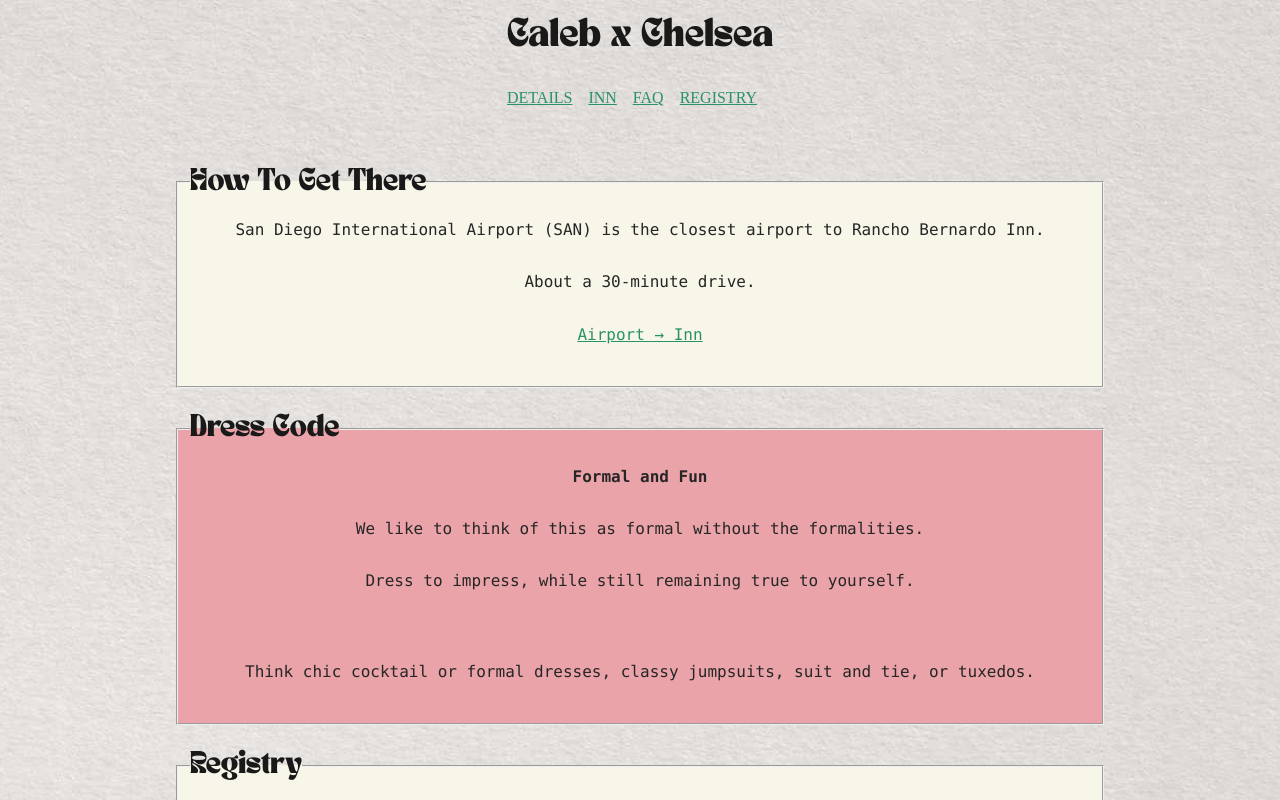
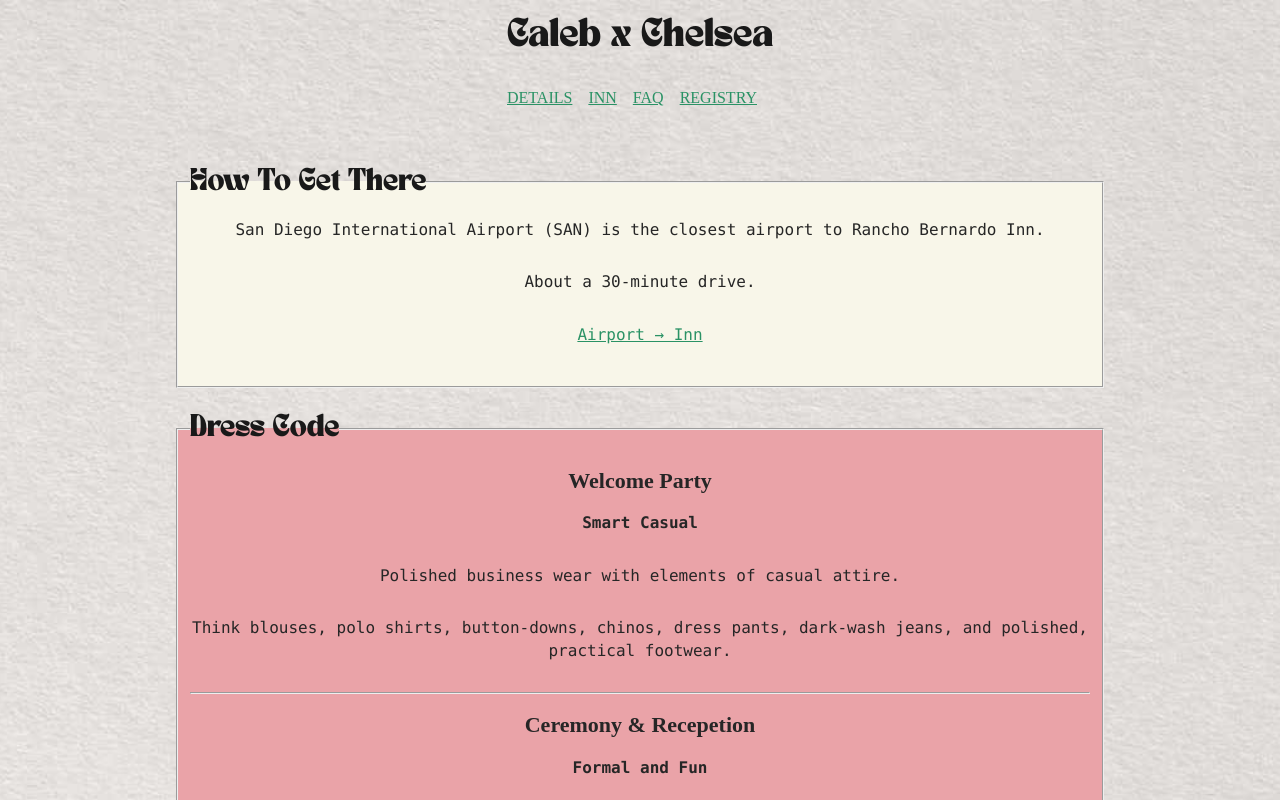
Before and after one commit to cbodtorf/wedding, a SvelteKit app: page /faq in a window 1280 px wide. Shown: the top 800 px of the page. Built offline with nearby package versions, Linux system fonts and the light colour scheme; a web font is replaced by a local one.

Commit message:
feat: add welcome.

```diff
--- a/src/routes/api/registry.json.js
+++ b/src/routes/api/registry.json.js
@@ -71,7 +71,7 @@ export const get = async ({ params, locals }) => {
 
   const altLogos = {
     halliehillanimalsanctuary: 'https://dl5zpyw5k3jeb.cloudfront.net/organization-photos/44405/2/?bust=1579194441&width=350',
-    833421375: 'https://scontent-dfw5-1.xx.fbcdn.net/v/t39.30808-6/280278579_484740633441243_1166435145309434773_n.png?_nc_cat=109&ccb=1-7&_nc_sid=09cbfe&_nc_ohc=DI_hiokVdVAAX_E2y2u&tn=cs6dOQYVRdA3ayCL&_nc_ht=scontent-dfw5-1.xx&oh=00_AT_sBOHKs_KzKqZJhlW2EPST2V58xz-9toxqyw2Ut0h8Og&oe=62E161E4'
+    833421375: 'https://d1fdloi71mui9q.cloudfront.net/mvmnBxtZQAqupD6phOBL_0001-7791823588.png'
   }
 
   const altStatements = {
--- a/src/routes/faq.svelte
+++ b/src/routes/faq.svelte
@@ -16,6 +16,15 @@
     <legend>Dress Code</legend>
     <article>
       <div>
+        <h5>Welcome Party</h5>
+        <p><strong>Smart Casual</strong></p>
+        <p>Polished business wear with elements of casual attire.</p>
+        <p>Think blouses, polo shirts, button-downs, chinos, dress pants, dark-wash jeans, and polished, practical footwear.</p>
+
+        <!-- <br/> -->
+        <hr/>
+
+        <h5>Ceremony & Recepetion</h5>
         <p><strong>Formal and Fun</strong></p>
         <p>We like to think of this as formal without the formalities.</p>
         <p>Dress to impress, while still remaining true to yourself.</p>
@@ -83,6 +92,11 @@
     flex-direction: column;
   }
 
+  h5 {
+    font-weight: bold;
+    text-align: center;
+  }
+
   fieldset:nth-child(odd) {
     background-color: #f8f6e9;
   }
```
Also changed, not shown: src/routes/details.svelte (+21 -0 lines), static/assets/granada.jpg (added).
